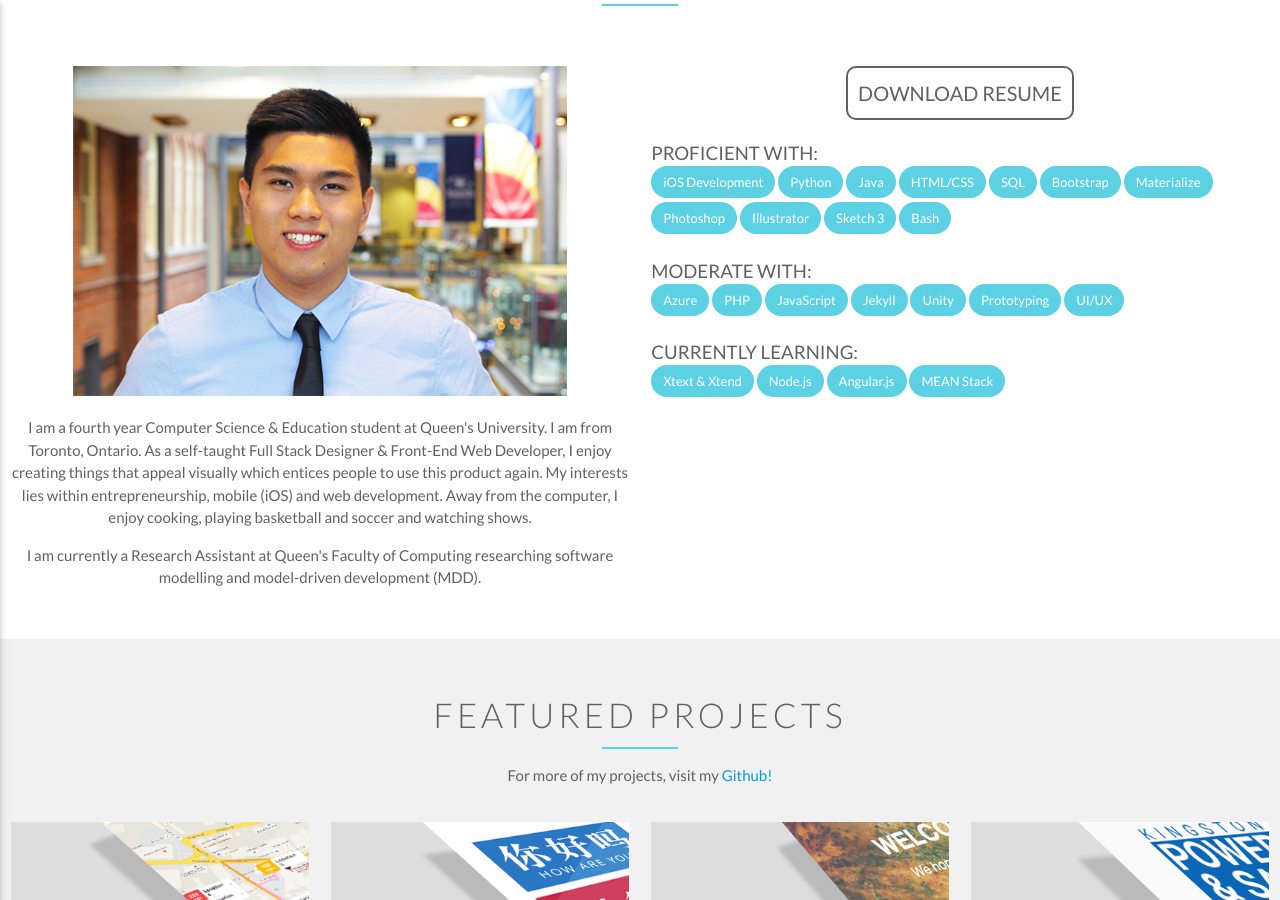
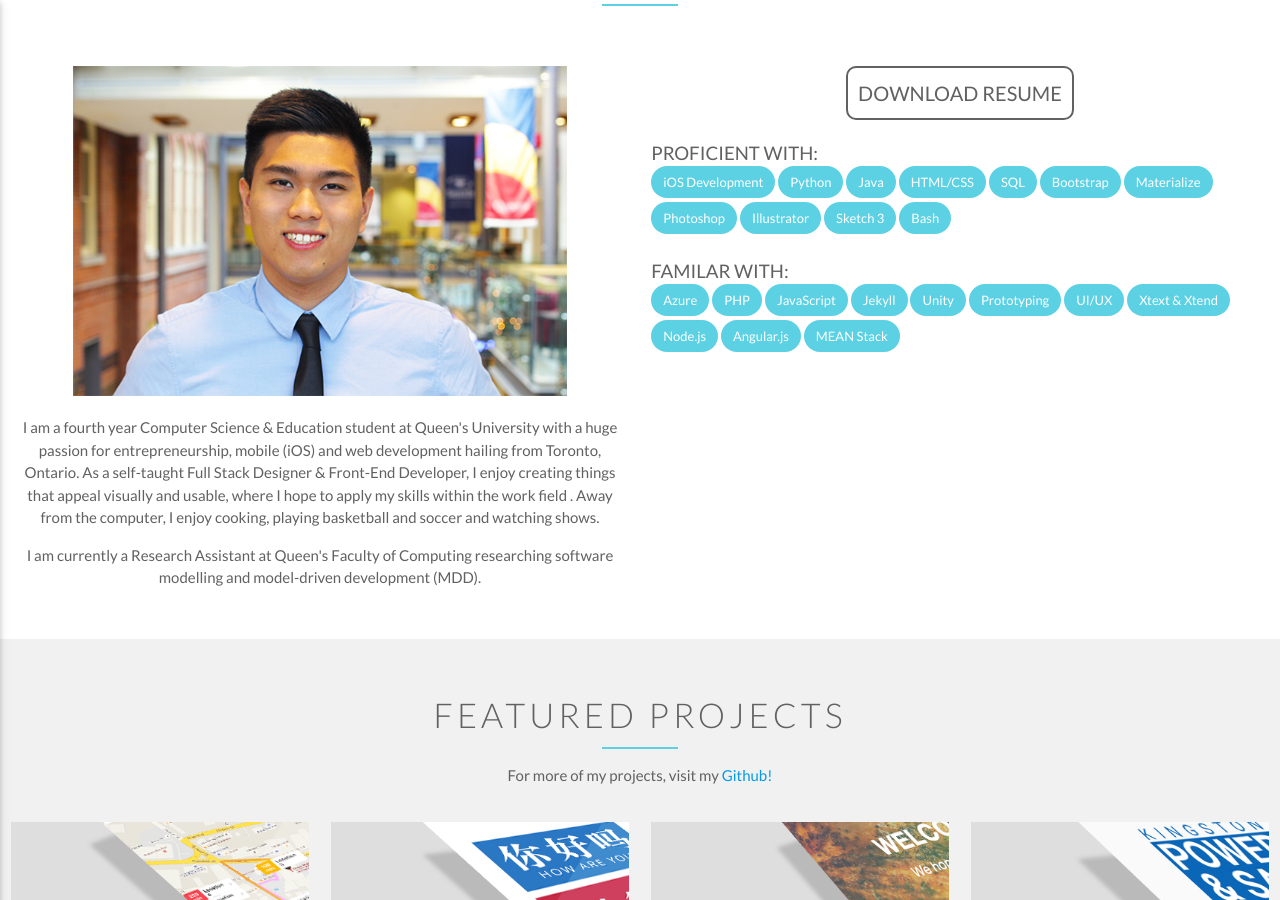
Before and after one commit to Web-Dev-Collaborative/Personal-Website-V2, a Jekyll site: the page built from index.html, in a window 1280 px wide and 900 px high, scrolled down 1066 px. Built offline with Jekyll 4.4.1, drawn with Linux system fonts in a browser that asks for light colours; nearby versions of some CDN libraries.

Commit message:
Updated description

```diff
--- a/_includes/about.html
+++ b/_includes/about.html
@@ -1,6 +1,6 @@
 {% assign array1 = "iOS Development,Python,Java,HTML/CSS,SQL,Bootstrap,Materialize,Photoshop,Illustrator,Sketch 3,Bash" | split: "," %}
-{% assign array2 = "Azure,PHP,JavaScript,Jekyll,Unity,Prototyping,UI/UX" | split: "," %}
-{% assign array3 = "Xtext & Xtend,Node.js,Angular.js,MEAN Stack" | split: "," %}
+{% assign array2 = "Azure,PHP,JavaScript,Jekyll,Unity,Prototyping,UI/UX,Xtext & Xtend,Node.js,Angular.js,MEAN Stack" | split: "," %}
+{% assign array3 = "React" | split: "," %}
 
 <section id="about" class="section scrollspy">
 	<div class="row center aTop">
@@ -11,7 +11,7 @@
 		<div class="col s12 m6 l6 center">
 			<img id='pic' src="img/raymond.jpg">
 			<!--
-			<p>I am a fourth year Computer Science & Education student at Queen's University. I am from Toronto, Ontario. I enjoy cooking, playing basketball and soccer and watching shows. My passion lies within entrepreneurship, mobile (iOS) and web development. I am also a self-taught Full Stack (Product) Designer, where I enjoy creating things for fun from start to finish. At the moment, I would like to apply my skills and expertise in the workforce.</p>--><p>I am a fourth year Computer Science & Education student at Queen's University. I am from Toronto, Ontario. As a self-taught Full Stack Designer & Front-End Web Developer, I enjoy creating things that appeal visually which entices people to use this product again. My interests lies within entrepreneurship, mobile (iOS) and web development. Away from the computer, I enjoy cooking, playing basketball and soccer and watching shows.</p><p>I am currently a Research Assistant at Queen's Faculty of Computing researching software modelling and model-driven development (MDD).</p>
+			<p>I am a fourth year Computer Science & Education student at Queen's University. I am from Toronto, Ontario. I enjoy cooking, playing basketball and soccer and watching shows. My passion lies within entrepreneurship, mobile (iOS) and web development. I am also a self-taught Full Stack (Product) Designer, where I enjoy creating things for fun from start to finish. At the moment, I would like to apply my skills and expertise in the workforce.</p>--><p>I am a fourth year Computer Science & Education student at Queen's University with a huge passion for entrepreneurship, mobile (iOS) and web development hailing from Toronto, Ontario. As a self-taught Full Stack Designer & Front-End Developer, I enjoy creating things that appeal visually and usable, where I hope to apply my skills within the work field . Away from the computer, I enjoy cooking, playing basketball and soccer and watching shows.</p><p>I am currently a Research Assistant at Queen's Faculty of Computing researching software modelling and model-driven development (MDD).</p>
 		</div>
 		<div class="col s12 m6 l6">
 			<div class="center">
@@ -21,13 +21,13 @@
 			{% for i in array1 %}
 			<div id="skills" class="chip">{{ i }}</div>
 			{% endfor %}
-			<p id="aboutSkills">MODERATE WITH:</p>
+			<p id="aboutSkills">FAMILAR WITH:</p>
 			{% for j in array2 %}
 			<div id="skills" class="chip">{{ j }}</div>
 			{% endfor %}
-			<p id="aboutSkills">CURRENTLY LEARNING:</p>
+			<!--<p id="aboutSkills">CURRENTLY LEARNING:</p>
 			{% for k in array3 %}
-			<div id="skills" class="chip">{{ k }}</div>
+			<div id="skills" class="chip">{{ k }}</div>-->
 			{% endfor %}
 		</div>
 	</div>
```
Also changed, not shown: 6 other files.
